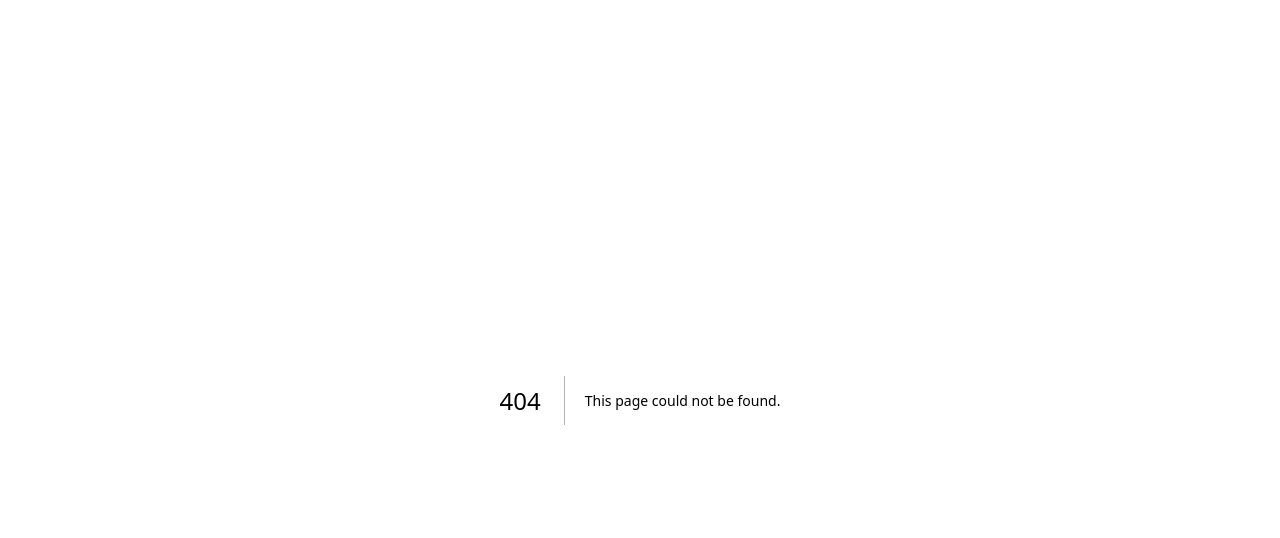
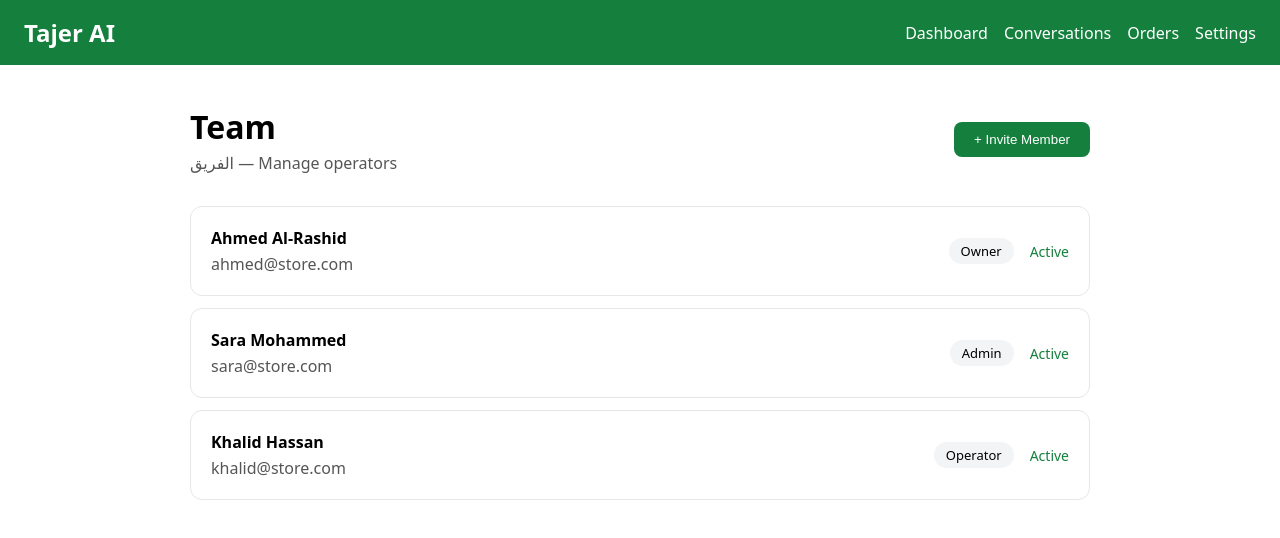
Before and after one commit to abdelhakbadda-lab/tajer-ai, a Next.js app: page /team in a window 1280 px wide. Before the commit this address had no page. Shown: the top 538 px of the page. Built offline with nearby package versions, Linux system fonts and the light colour scheme.

Commit message:
Add team / members page

```diff
--- /dev/null
+++ b/app/team/page.tsx
@@ -0,0 +1,48 @@
+export default function Team() {
+  const members = [
+    { name: 'Ahmed Al-Rashid', role: 'Owner', email: 'ahmed@store.com', status: 'Active' },
+    { name: 'Sara Mohammed', role: 'Admin', email: 'sara@store.com', status: 'Active' },
+    { name: 'Khalid Hassan', role: 'Operator', email: 'khalid@store.com', status: 'Active' },
+  ];
+
+  return (
+    <div style={{ fontFamily: 'system-ui, sans-serif' }}>
+      <header style={{ background: '#15803d', color: 'white', padding: '16px 24px', display: 'flex', justifyContent: 'space-between', alignItems: 'center' }}>
+        <h1 style={{ margin: 0, fontSize: '24px' }}>Tajer AI</h1>
+        <nav style={{ display: 'flex', gap: '16px', flexWrap: 'wrap' }}>
+          <a href="/dashboard" style={{ color: 'white', textDecoration: 'none' }}>Dashboard</a>
+          <a href="/conversations" style={{ color: 'white', textDecoration: 'none' }}>Conversations</a>
+          <a href="/orders" style={{ color: 'white', textDecoration: 'none' }}>Orders</a>
+          <a href="/settings" style={{ color: 'white', textDecoration: 'none' }}>Settings</a>
+        </nav>
+      </header>
+
+      <main style={{ maxWidth: '900px', margin: '0 auto', padding: '40px 24px' }}>
+        <div style={{ display: 'flex', justifyContent: 'space-between', alignItems: 'center', marginBottom: '32px' }}>
+          <div>
+            <h2 style={{ fontSize: '32px', margin: 0 }}>Team</h2>
+            <p style={{ color: '#555', margin: '4px 0 0' }}>الفريق — Manage operators</p>
+          </div>
+          <button style={{ background: '#15803d', color: 'white', border: 'none', padding: '10px 20px', borderRadius: '8px', cursor: 'pointer' }}>
+            + Invite Member
+          </button>
+        </div>
+
+        <div style={{ display: 'flex', flexDirection: 'column', gap: '12px' }}>
+          {members.map((m) => (
+            <div key={m.email} style={{ border: '1px solid #e5e7eb', borderRadius: '12px', padding: '20px', display: 'flex', justifyContent: 'space-between', alignItems: 'center', flexWrap: 'wrap', gap: '12px' }}>
+              <div>
+                <strong>{m.name}</strong>
+                <p style={{ margin: '4px 0 0', color: '#555' }}>{m.email}</p>
+              </div>
+              <div style={{ display: 'flex', gap: '16px', alignItems: 'center' }}>
+                <span style={{ background: '#f3f4f6', padding: '4px 12px', borderRadius: '20px', fontSize: '13px' }}>{m.role}</span>
+                <span style={{ color: '#15803d', fontSize: '14px' }}>{m.status}</span>
+              </div>
+            </div>
+          ))}
+        </div>
+      </main>
+    </div>
+  );
+}
```
